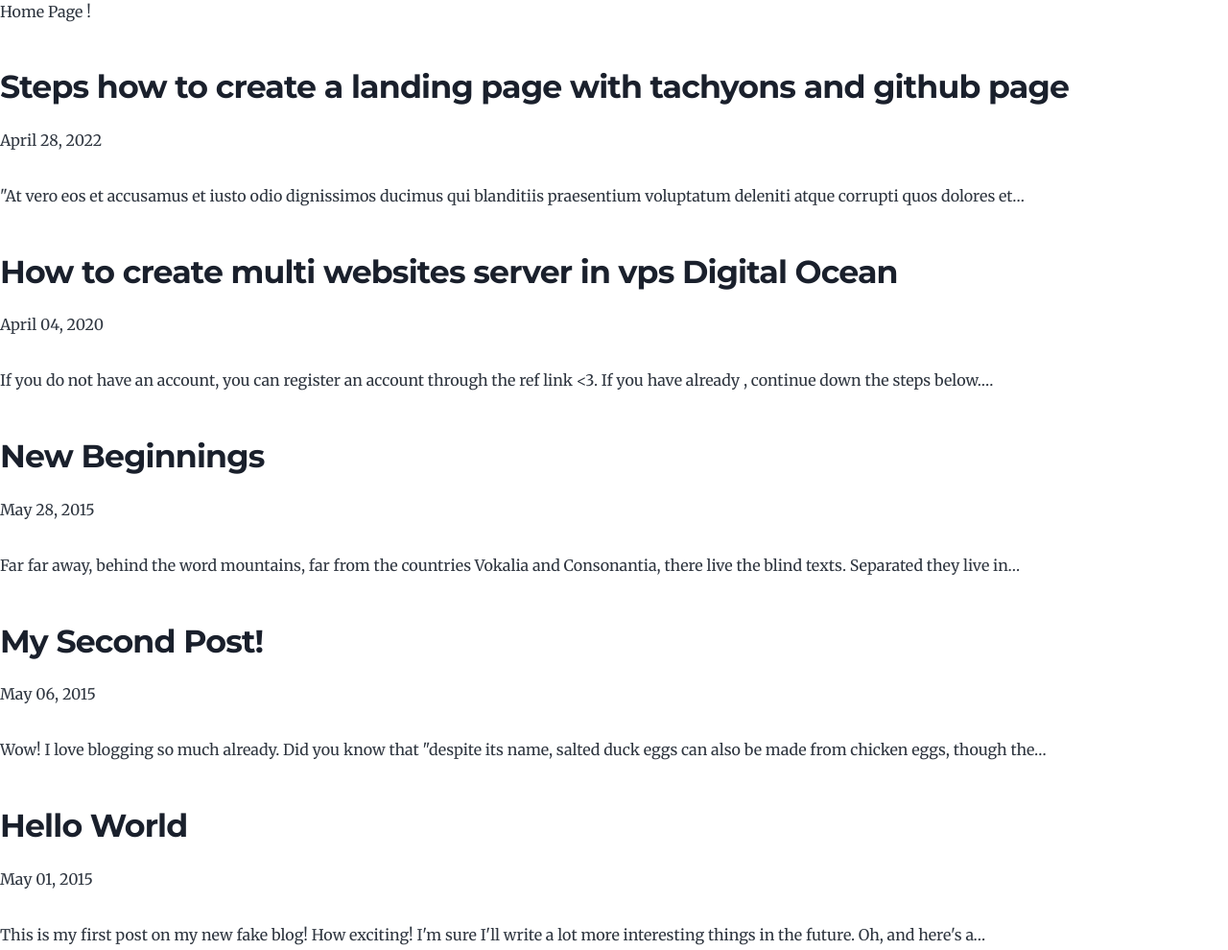
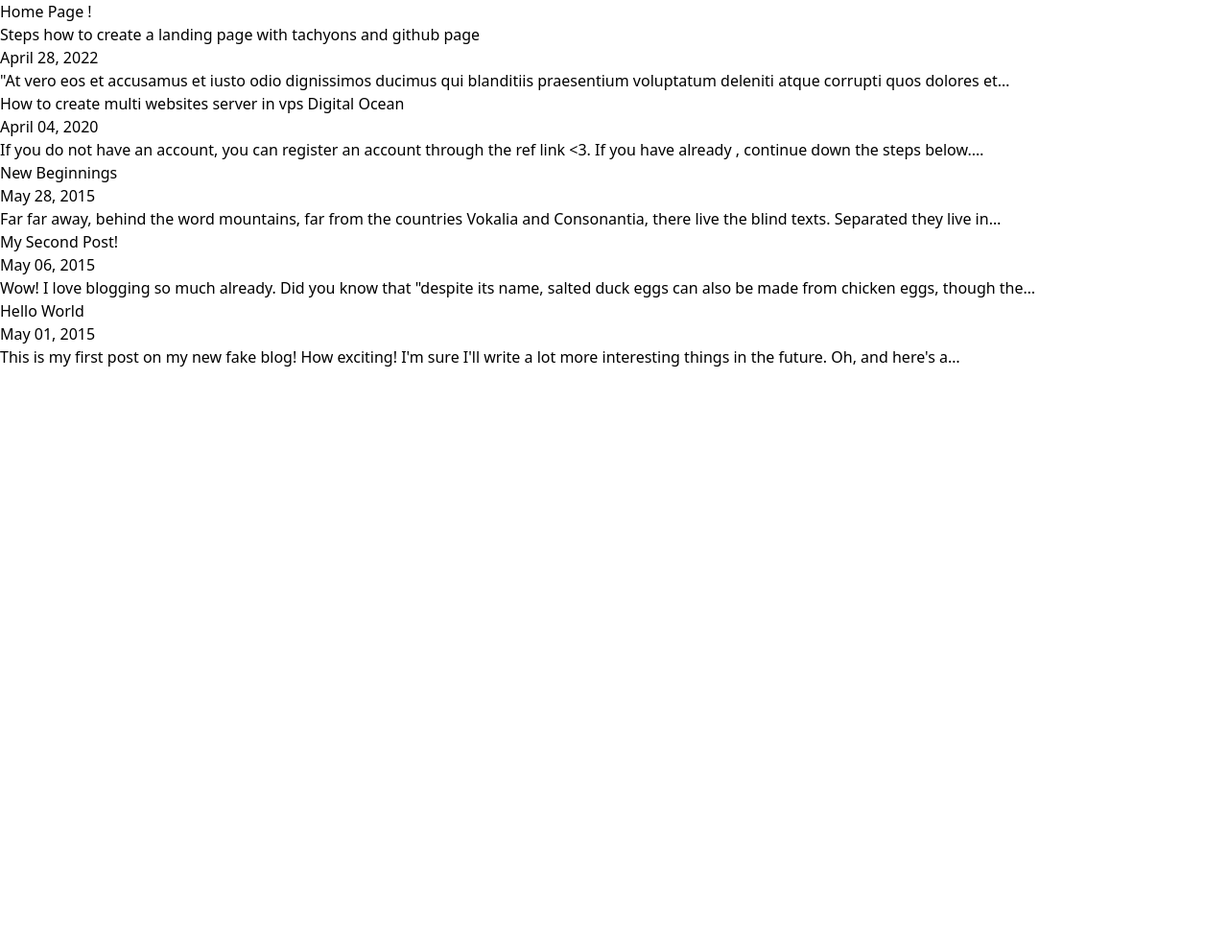
Before and after one commit to alexlevn/gsb_nostrud_exercitation, a Gatsby site: page / in a window 1280 px wide. Shown: the whole page at 96% size. After the commit the page ends 800 px from the top, so only its background shows below. Built offline with nearby package versions, Linux system fonts and the light colour scheme; Gatsby itself is replaced by a stand-in of ours.

Commit message:
install tailwinds & basic config successfully

```diff
--- a/gatsby-config.js
+++ b/gatsby-config.js
@@ -12,6 +12,7 @@ module.exports = {
     },
   },
   plugins: [
+    'gatsby-plugin-postcss',
     `gatsby-plugin-image`,
     {
       resolve: `gatsby-source-filesystem`,
--- /dev/null
+++ b/global.css
@@ -0,0 +1,3 @@
+@tailwind base;
+@tailwind components;
+@tailwind utilities;
--- /dev/null
+++ b/postcss.config.js
@@ -0,0 +1,6 @@
+module.exports = {
+  plugins: {
+    tailwindcss: {},
+    autoprefixer: {},
+  },
+}
--- a/src/pages/index.js
+++ b/src/pages/index.js
@@ -13,9 +13,9 @@ const IndexPage = ({ data, location }) => {
         const title = post.frontmatter.title || post.fields.slug
         return (
           <div key={post.fields.slug}>
-            <h2>{title}</h2>
-            <p>{post.frontmatter.date}</p>
-            <p>{post.excerpt}</p>
+            <h4>{title}</h4>
+            <div>{post.frontmatter.date}</div>
+            <div>{post.excerpt}</div>
           </div>
         )
       })}
--- /dev/null
+++ b/tailwind.config.js
@@ -0,0 +1,11 @@
+/** @type {import('tailwindcss').Config} */
+module.exports = {
+  content: [
+    './src/pages/**/*.{js,jsx,ts,tsx}',
+    './src/components/**/*.{js,jsx,ts,tsx}',
+  ],
+  theme: {
+    extend: {},
+  },
+  plugins: [],
+}
```
Also changed, not shown: gatsby-browser.js (+2 -10 lines), package.json (+7 -3 lines), README.md, 2 other files.
